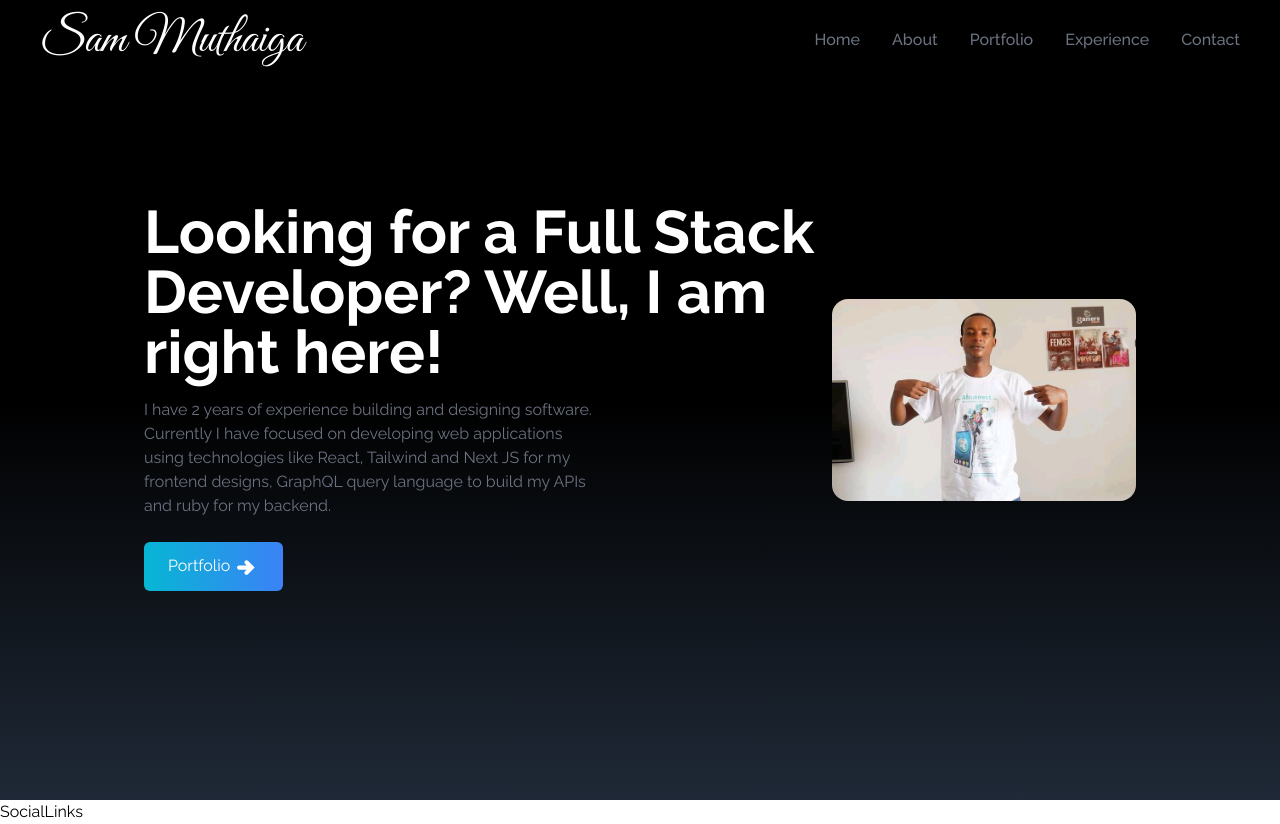
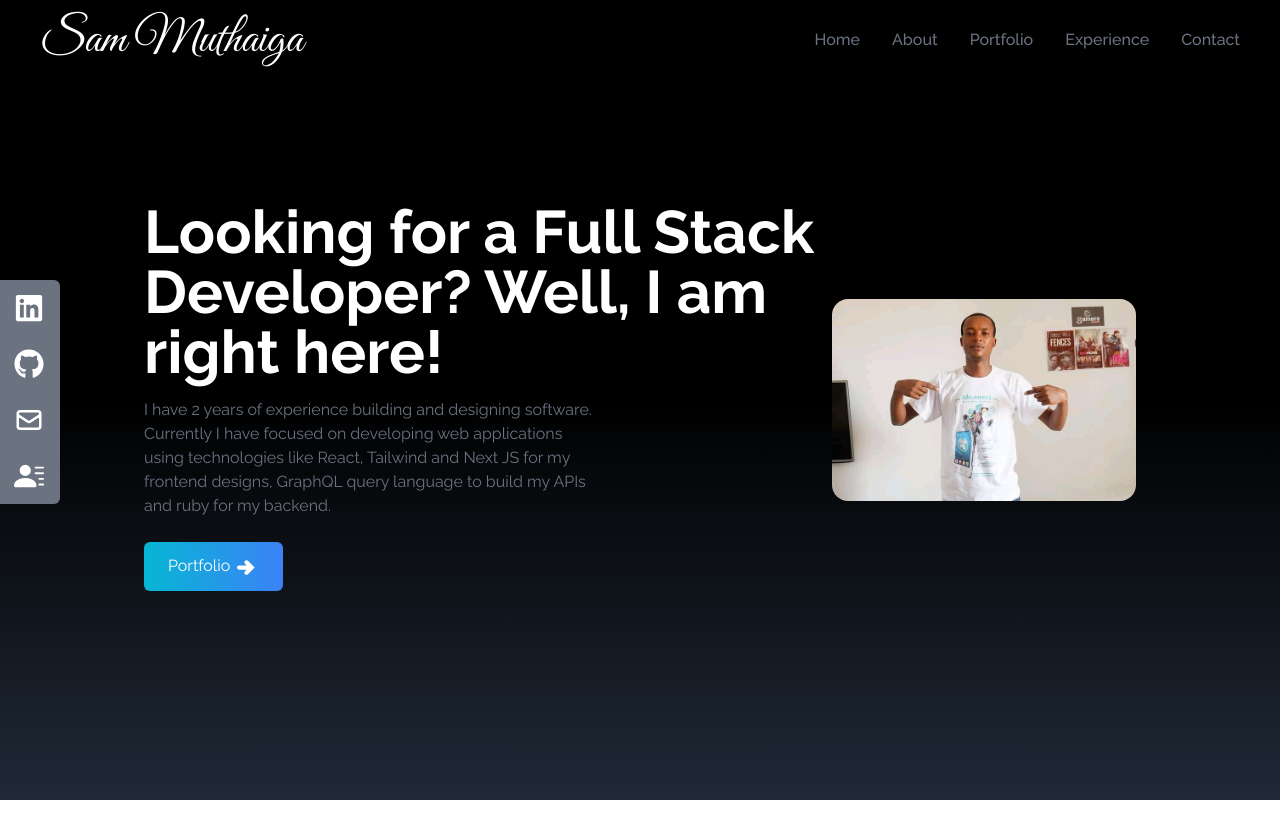
Before and after one commit to sammuthaiga/My-Portfolio, a React (Create React App) app: page / in a window 1280 px wide. After the commit the page ends 800 px from the top, so only its background shows below. Built offline with nearby package versions, Linux system fonts and the light colour scheme; the HTML template or start-up script is replaced by a standard one.

Commit message:
Added social links component with icons as links to their respective web pages

```diff
--- a/src/components/SocialLinks.jsx
+++ b/src/components/SocialLinks.jsx
@@ -1,8 +1,79 @@
 import React from 'react'
+import {FaGithub, FaLinkedin} from 'react-icons/fa'
+import {HiOutlineMail} from 'react-icons/hi'
+import {BsFillPersonLinesFill} from 'react-icons/bs'
+
 
 const SocialLinks = () => {
+
+    const links = [
+        {
+            id:1,
+            child: (
+                <>
+                LinkedIn <FaLinkedin size={30}/>
+                </>
+            ),
+            href: 'https://linkedin.com',
+            style: 'rounded-tr-md'
+
+        },
+        {
+            id:2,
+            child: (
+                <>
+                GitHub <FaGithub size={30}/>
+                </>
+            ),
+            href: 'https://github.com/sammuthaiga',
+
+
+        },
+        {
+            id:3,
+            child: (
+                <>
+               Mail<HiOutlineMail size={30}/>
+                </>
+            ),
+            href: 'mailto:foo@gmail.com',
+
+
+        },
+        {
+            id:4,
+            child: (
+                <>
+            Resume <BsFillPersonLinesFill size={30}/>
+                </>
+            ),
+            href: 'resume.pdf',
+            style: 'rounded-br-md',
+            download: true,
+
+        }
+    ]
   return (
-    <div>SocialLinks</div>
+    <div className='hidden lg:flex flex-col top-[35%] left-0 fixed'>
+        {links.map(({id, child, href, style, download}) => (
+            // eslint-disable-next-line no-useless-concat
+            <li key={id} className={'flex justify-between items-center w-40 h-14 px-4 ml-[-100px] hover:ml-[-10px] hover:rounded-md duration-300 bg-gray-500 visited:bg-white' + " " + style}>
+            <a
+            href={href}
+            className='flex justify-between items-center w-full text-white'
+            download={download}
+            rel="noreferrer"
+            target='_blank'
+            >
+            {child}
+            </a>
+            </li>
+
+        ))}
+        <ul>
+
+        </ul>
+    </div>
   )
 }
 
```
